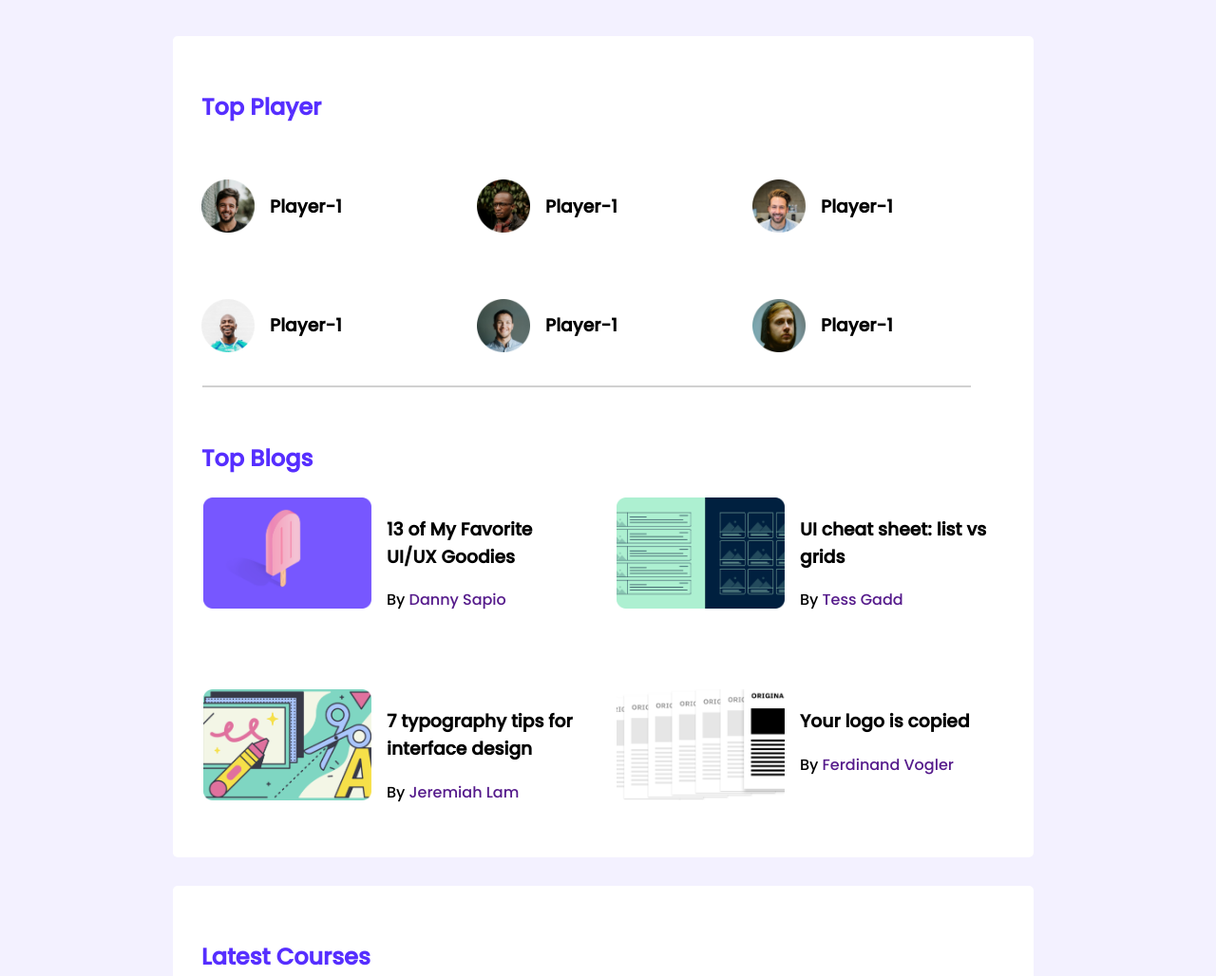
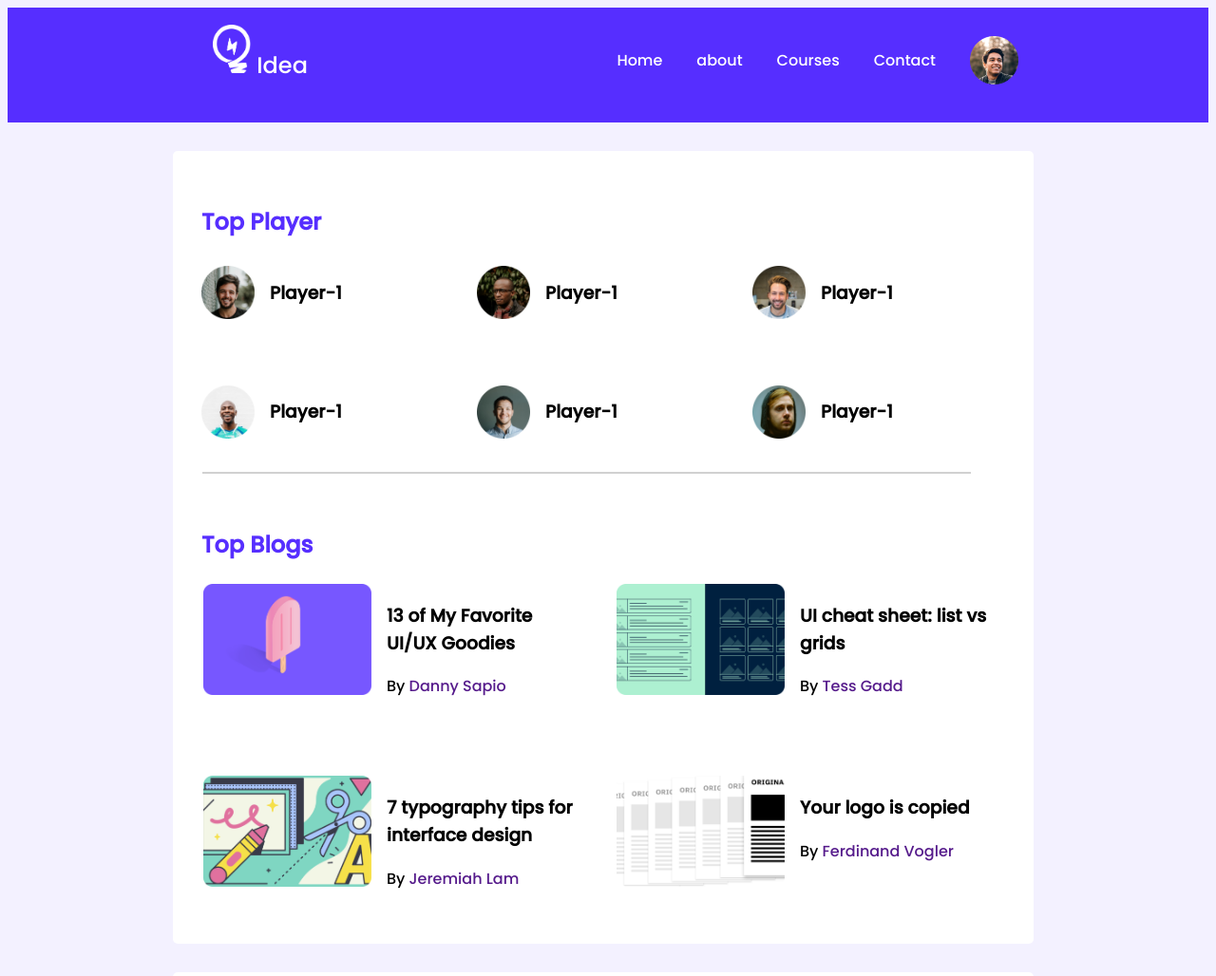
Before and after one commit to Anis-310/Leader-Board, a plain HTML site: page index.html in a window 1280 px wide. Shown: the top 1028 px of the page at 95% size. Drawn offline with Linux system fonts and the light colour scheme.

Commit message:
nav added

```diff
--- a/index.html
+++ b/index.html
@@ -12,6 +12,21 @@
     <script src="https://kit.fontawesome.com/da356f865b.js" crossorigin="anonymous"></script>
 </head>
 <body>
+    <header>
+        <nav>
+            <span class="font-logo">
+                <img class="logo" src="images/icons/logo.png" alt="" > Idea
+
+            </span>
+            <span class="profile-img">
+                <a href="">Home</a>
+                <a href="">about</a>
+                <a href="">Courses</a>
+                <a href="">Contact</a>
+                <img src="images/icons/profile.png" alt="">
+            </span>
+        </nav>
+    </header>
     <!-- Top Player Section -->
     <main>
         <section class="container">
--- a/styles/style.css
+++ b/styles/style.css
@@ -10,17 +10,49 @@ body{
 }
 
 
+/* Header Section */
+nav ,.profile-img{
+    display: flex;
+    justify-content: space-between;
+    align-items: center;
+    padding-left: 200px;
+    padding-right: 100px;
+    padding-top: 15px;
+    background-color: #562EFF;
+}
+nav a{
+    color: #FFFFFF;
+    text-decoration: none;
+    /* color: #FFFFFF; */
+    margin-right: 36px;
+
+
+}
+
+.logo{
+    width: 40px;
+    height: 51px;
+    font-size: 24px;
+    color: #FFFFFF;
+}
+.font-logo{
+    color: #FFFFFF;
+    font-size: 24px;
+}
+
 /* Top container */
 
 main{
     display: flex;
     justify-content: center;
     align-items: center;
+    padding-top: 0;
 
 }
 .container{
     background-color: #FFFFFF;
     border-radius: 5px ;
+
 }
 .section-title{
     color: #562EFF;
@@ -34,7 +66,7 @@ main{
     grid-template-columns:repeat(3, 1fr);
     grid-row-gap: 59px;
     padding-left: 30px;
-    padding-top: 30px;
+    padding-top: 0px;
     justify-content: center;
     align-items: center;
 
```
